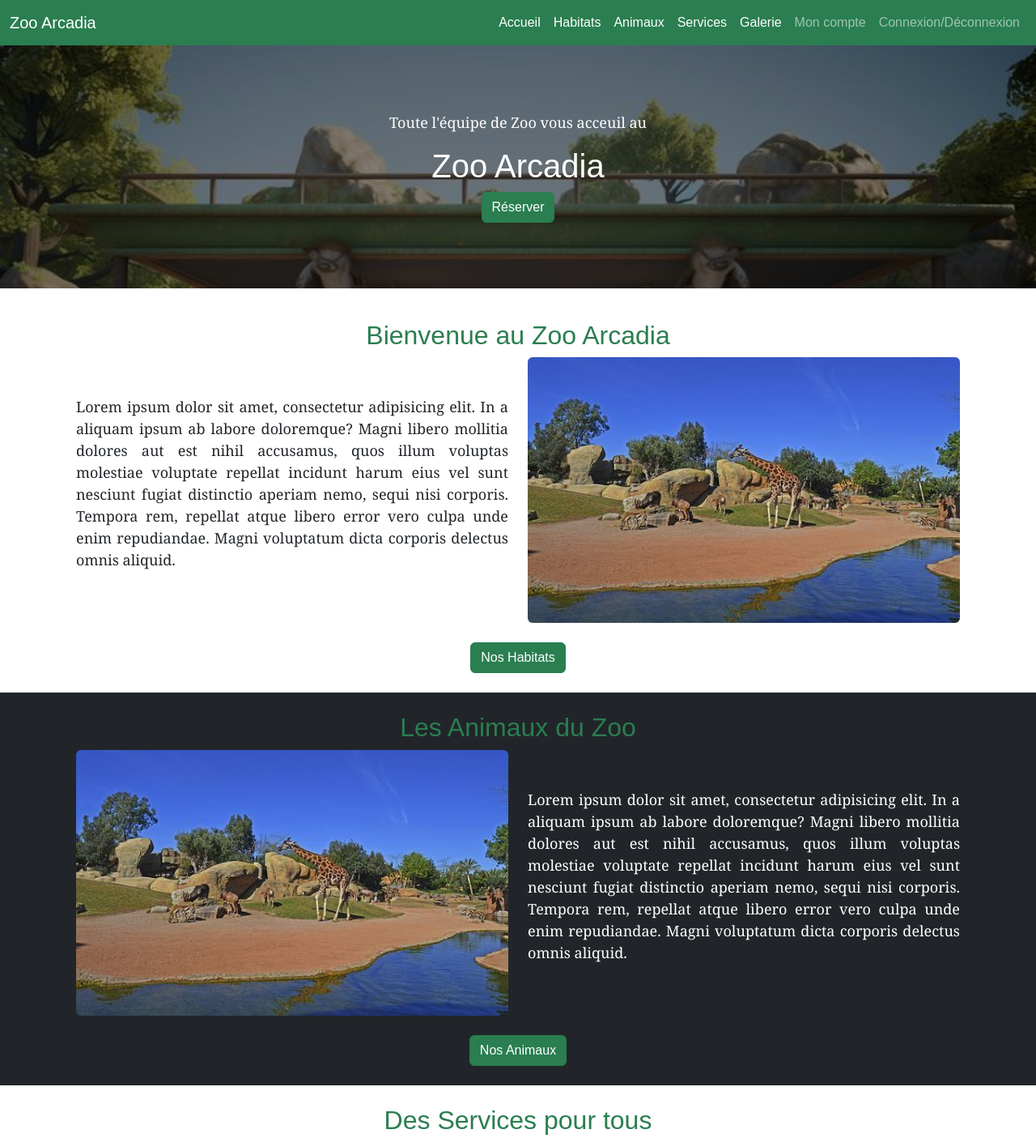
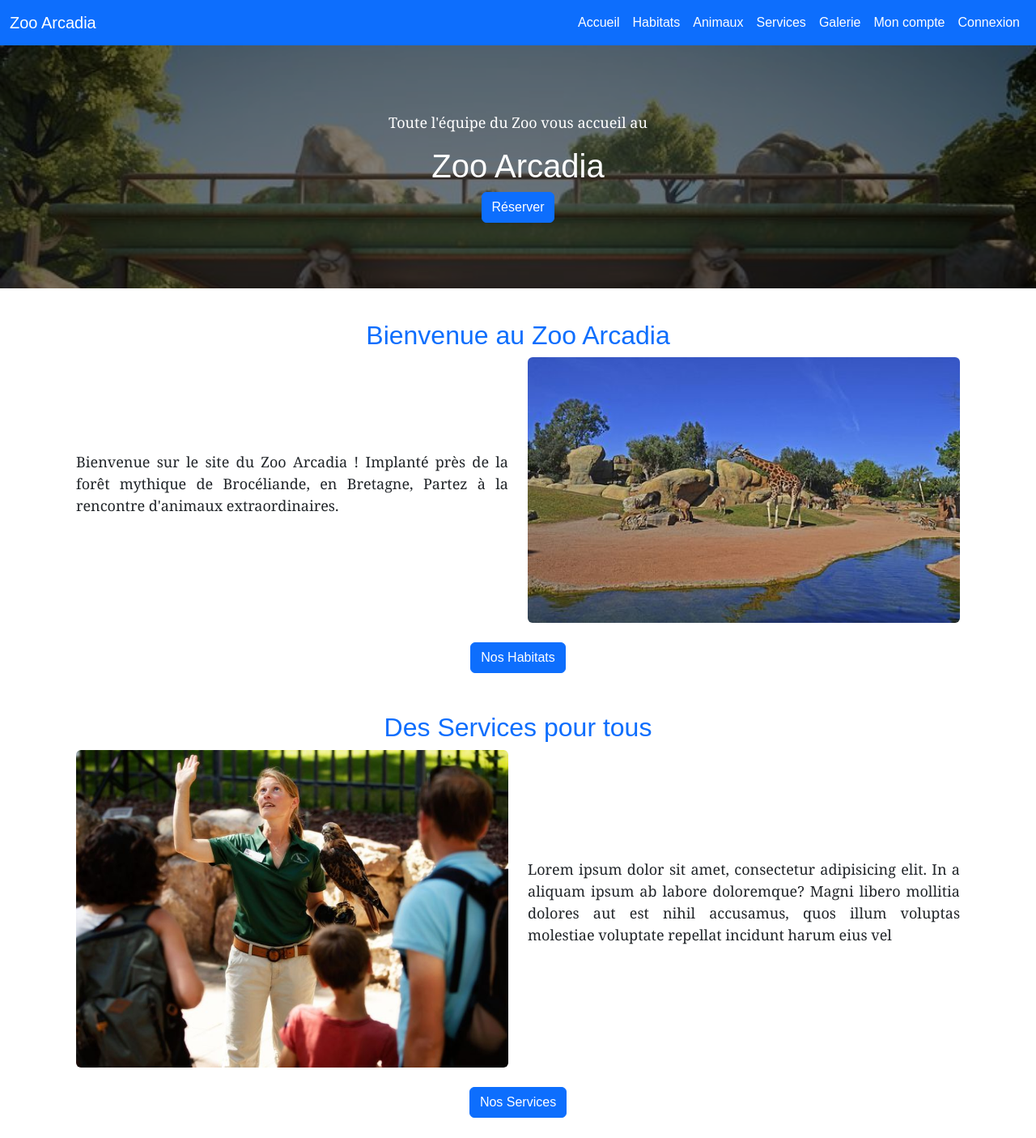
Before and after one commit to exacodeweb/ZooArcadiaFront, a website with bundled scripts: page index.html in a window 1280 px wide. Shown: the top 1405 px of the page at 81% size. Built offline with nearby package versions, Linux system fonts and the light colour scheme; files whose address does not match are found by name; a web font is replaced by a local one.

Commit message:
feat(pages): mise à jour des pages home, galerie et index

```diff
--- a/index.html
+++ b/index.html
@@ -17,7 +17,7 @@
 
 <body>
   <header>
-    <nav class="navbar navbar-expand-lg navbar-dark bg-success" data-bs-theme="success">
+    <nav class="navbar navbar-expand-lg navbar-dark bg-primary" data-bs-theme="primary">
       <div class="container-fluid">
         <a class="navbar-brand" href="/">Zoo Arcadia</a>
         <button class="navbar-toggler" type="button" data-bs-toggle="collapse" data-bs-target="#navbarSupportedContent"
@@ -30,25 +30,27 @@
               <a class="nav-link active" href="/">Accueil</a>
             </li>
             <li class="nav-item">
-              <a class="nav-link active" href="#habitats">Habitats</a>
+             <a class="nav-link active" href="#habitats">Habitats</a>
+               <!--<a class="nav-link active" href="/index.html#habitats">Habitats</a>-->
             </li>
             <li class="nav-item">
               <a class="nav-link active" href="#animaux">Animaux</a>
+              <!--<a class="nav-link active" href="/index.html#animaux">Animaux</a>-->
             </li>
             <li class="nav-item">
               <a class="nav-link active" href="#services">Services</a>
+              <!--<a class="nav-link active" href="/index.html#services">Services</a>-->
             </li>
             <li class="nav-item">
               <a class="nav-link active" href="/galerie">Galerie</a>
             </li>
             <li class="nav-item">
-              <a class="nav-link" href="#">Mon compte</a>
+              <a class="nav-link active" href="/account">Mon compte</a>
             </li>
             <li class="nav-item">
-              <a class="nav-link" href="#">Connexion/Déconnexion</a>
+              <a class="nav-link active" href="/signin">Connexion</a>
             </li>
           </ul>
-
         </div>
       </div>
     </nav>
@@ -58,7 +60,7 @@
     <!-- Le contenu de ma page sera injecter ici -->
   </main>
 
-  <footer class="bg-success text-center footer py-4">
+  <footer class="bg-primary text-center footer py-4">
     <div class="row text-white">
 
       <div class="col-12 col-md-6 col-lg-4 mb-3">
@@ -99,7 +101,7 @@
 </html>
 
 <!--
-(D:\DeveloppementWeb\
+D:\DeveloppementWeb\
   Projets/
     ├── ProjetZoo-Ecf
     │    ├── ZooArcadiaFront
@@ -107,9 +109,13 @@
     │    ├── .vscode/
     │    │    ├──settings.json
     │    ├── images/
-    │    │    ├──Heros.jpg
     │    │    ├──animaux/
-    |    |    |
+    │    │    │   ├──elephant.jpg
+    │    │    ├──habitats/
+    │    │    │   ├──savane.jpg
+    │    │    ├──services/
+    │    │    │   ├──guide_habitats.jpg
+    │    │    ├──FondHerosScene.jpg
     │    │    ├──
     │    ├── node_modules/
     │    │    ├──@popperjs
@@ -142,6 +148,42 @@
 
 
 
-
+D:\
+  ├── ARCHIVES_PC
+  │   ├──LOGICIELS_ET_DRIVERS
+  │   │    ├── Installateurs
+  │   │    ├── Outils_portables
+  │   │    ├── Pilotes
+  │   ├──PERSONNEL
+  │   │    ├── Banque_et_comptes
+  │   │    ├── Divers_personnel
+  │   │    ├── Documents_officiels
+  │   │    ├── impots_2025
+  │   │    ├──
+  │   ├──PHOTOS_ET_VIDEOS
+  │   │    ├── Montages <- OBS-studio
+  │   │    ├── Photos_personnelles
+  │   │    ├──
+  │   ├──PROBLEME DU PC WINDOWS A REPARER
+  │   │    ├──
+  │   │    ├──
+  │   ├──SAUVEGARDE_CONFIG_PROJETS
+  │   │    ├── bookmarks.html
+  │   │    ├── Sauvegarde_PC_Franck_et_Jacqueline
+  │   │    ├── Windows_ImageSysteme_2025-08-09
+  │   │    ├──
+  │   ├──TRAVAIL_ET_ETUDES
+  │   │    ├── <- tout les dossier de projets test docker
+  │   │    ├──
+  │   ├── DeveloppementWeb\
+  │   │    ├── Projets/
+  │   │    │    ├── ProjetZoo-Ecf
+  │   │    │    │    ├── ZooArcadiaFront
+  │   │    │    │    │    ├──
+  │   │    │    ├──  ProjetParrot-Ecf
+  ├── xampp
+  ├── ProjetFilRouge
+  ├── ProjetPhpPoo MVC
+  ├──
 
 -->
--- a/pages/home.html
+++ b/pages/home.html
@@ -1,10 +1,10 @@
 <!--<link rel="stylesheet" href="../scss/main.css">--><!--pour le carousel-->
 <div class="hero-scene text-center text-white">
   <div class="hero-scene-content">
-    <p>Toute l'équipe de Zoo vous acceuil au</p>
+    <p>Toute l'équipe du Zoo vous accueil au</p>
     <h1>Zoo Arcadia</h1>
 
-    <button class="btn btn-success">Réserver</button>
+    <button class="btn btn-primary">Réserver</button>
 
   </div>
 </div>
@@ -12,17 +12,30 @@
 <section id="habitats">
   <article>
     <div class="container p-4">
-      <h2 class="text-center text-success">Bienvenue au Zoo Arcadia</h2>
+      <h2 class="text-center text-primary">Bienvenue au Zoo Arcadia</h2>
       <div class="row row-cols-2 align-items-center">
         <div class="col">
           <p class="text-justify">
+
+            Bienvenue sur le site du Zoo Arcadia
+            ! Implanté près de la forêt mythique
+            de Brocéliande, en Bretagne,
+            Partez à la rencontre d'animaux extraordinaires.
+
+            <!--
+            Bienvenue sur le site du Zoo Arcadia !
+            Implanté près de la forêt mythique de Brocéliande, en Bretagne.
+            Offrez-vous une journée d’évasion et de découvertes en famille.
+            Partez à la rencontre d’animaux extraordinaires.-->
+
+            <!--
             Lorem ipsum dolor sit amet, consectetur adipisicing elit.
             In a aliquam ipsum ab labore doloremque? Magni libero mollitia
             dolores aut est nihil accusamus, quos illum voluptas
             molestiae voluptate repellat incidunt harum eius vel
             sunt nesciunt fugiat distinctio aperiam nemo, sequi nisi corporis.
             Tempora rem, repellat atque libero error vero culpa unde enim repudiandae.
-            Magni voluptatum dicta corporis delectus omnis aliquid.
+            Magni voluptatum dicta corporis delectus omnis aliquid.-->
           </p>
         </div>
         <div>
@@ -31,20 +44,20 @@
       </div>
 
       <div class="text-center pt-4">
-        <a href="#" class="btn btn-success">Nos Habitats</a>
+        <a href="#" class="btn btn-primary">Nos Habitats</a>
       </div>
     </div>
   </article>
 </section>
 
-<section id="animaux">
+<!--<section id="animaux">
   <article class="bg-dark text-white">
     <div class="container p-4">
-      <h2 class="text-center text-success">Les Animaux du Zoo</h2>
+      <h2 class="text-center text-primary">Les Animaux du Zoo</h2>
       <div class="row row-cols-2 align-items-center">
 
         <div>
-          <img class="w-100 rounded" src="../images/savane.jpg">
+          <img class="w-100 rounded" src="../images/animaux/luna1.jpg">
         </div>
 
         <div class="col">
@@ -52,47 +65,52 @@
             Lorem ipsum dolor sit amet, consectetur adipisicing elit.
             In a aliquam ipsum ab labore doloremque? Magni libero mollitia
             dolores aut est nihil accusamus, quos illum voluptas
-            molestiae voluptate repellat incidunt harum eius vel
+            molestiae voluptate repellat incidunt harum eius vel--><!--
             sunt nesciunt fugiat distinctio aperiam nemo, sequi nisi corporis.
             Tempora rem, repellat atque libero error vero culpa unde enim repudiandae.
-            Magni voluptatum dicta corporis delectus omnis aliquid.
+            Magni voluptatum dicta corporis delectus omnis aliquid.--><!--
           </p>
-        </div>
+        </div>-->
         <!--<div>
           <img class="w-100 rounded" src="../images/savane.jpg">
-        </div>-->
+        </div>--><!--
       </div>
 
       <div class="text-center pt-4">
-        <a href="#" class="btn btn-success">Nos Animaux</a>
+        <a href="#" class="btn btn-primary">Nos Animaux</a>
       </div>
     </div>
   </article>
-</section>
+</section>-->
 
 <section id="services">
   <article>
     <div class="container p-4">
-      <h2 class="text-center text-success">Des Services pour tous</h2>
+      <h2 class="text-center text-primary">Des Services pour tous</h2>
       <div class="row row-cols-2 align-items-center">
+
+        <div>
+          <img class="w-100 rounded" src="../images/services-guides.jpg">
+        </div>
+
         <div class="col">
           <p class="text-justify">
             Lorem ipsum dolor sit amet, consectetur adipisicing elit.
             In a aliquam ipsum ab labore doloremque? Magni libero mollitia
             dolores aut est nihil accusamus, quos illum voluptas
-            molestiae voluptate repellat incidunt harum eius vel
+            molestiae voluptate repellat incidunt harum eius vel<!--
             sunt nesciunt fugiat distinctio aperiam nemo, sequi nisi corporis.
             Tempora rem, repellat atque libero error vero culpa unde enim repudiandae.
-            Magni voluptatum dicta corporis delectus omnis aliquid.
+            Magni voluptatum dicta corporis delectus omnis aliquid.-->
           </p>
         </div>
-        <div>
+        <!--<div>
           <img class="w-100 rounded" src="../images/services-guides.jpg">
-        </div>
+        </div>-->
       </div>
 
       <div class="text-center pt-4 pb-4">
-        <a href="#" class="btn btn-success">Nos Services</a>
+        <a href="#" class="btn btn-primary">Nos Services</a>
       </div>
     </div>
   </article>
@@ -138,7 +156,7 @@
 
       <!-- Bouton Modal -->
       <div class="text-center mt-4 mb-4">
-        <button class="btn btn-success" data-bs-toggle="modal" data-bs-target="#avisModal">
+        <button class="btn btn-primary" data-bs-toggle="modal" data-bs-target="#avisModal">
           Ajouter un avis
         </button>
       </div>
```
Also changed, not shown: pages/galerie.html (+9 -9 lines).
